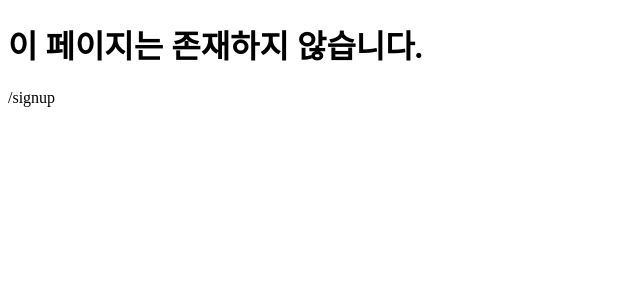
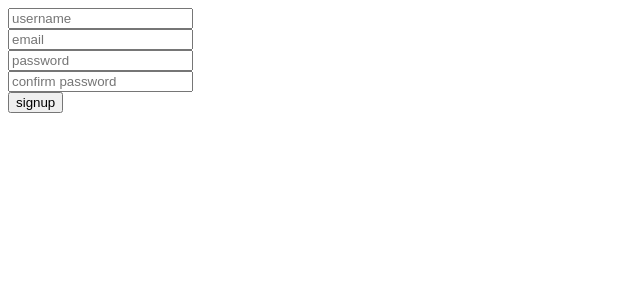
Before and after one commit to dnjscksdn98/Django-React-Myblog, a React (Create React App) app: page /signup in a window 1280 px wide. Shown: the top 300 px of the page, without its empty margins (0-640 px from the left). Built offline with nearby package versions, Linux system fonts and the light colour scheme.

Commit message:
upate : create homepage

```diff
--- a/package.json
+++ b/package.json
@@ -12,7 +12,9 @@
     "react-redux": "^7.2.0",
     "react-router-dom": "^5.1.2",
     "react-scripts": "3.4.0",
-    "redux": "^4.0.5"
+    "react-thunk": "^1.0.0",
+    "redux": "^4.0.5",
+    "redux-thunk": "^2.3.0"
   },
   "scripts": {
     "start": "react-scripts start",
--- a/src/components/Home.js
+++ b/src/components/Home.js
@@ -16,6 +16,9 @@ function Home(props) {
       ) : (
         <React.Fragment>
           <li>
+            <Link to="/profile">Profile</Link>
+          </li>
+          <li>
             <Link to="/login">Login</Link>
           </li>
           <li>
--- a/src/components/Login.js
+++ b/src/components/Login.js
@@ -11,13 +11,16 @@ function Login(props) {
           value={username}
           onChange={handleChange}
           placeholder="username"
+          autoComplete="off"
         />
+        <br />
         <input
           name="password"
           value={password}
           onChange={handleChange}
           placeholder="password"
         />
+        <br />
         <button type="submit">login</button>
       </form>
     </React.Fragment>
--- /dev/null
+++ b/src/components/Signup.js
@@ -0,0 +1,54 @@
+import React from "react";
+
+function Signup(props) {
+  const {
+    username,
+    email,
+    password1,
+    password2,
+    handleChange,
+    handleSubmit
+  } = props;
+
+  return (
+    <React.Fragment>
+      <form onSubmit={handleSubmit}>
+        <input
+          name="username"
+          value={username}
+          onChange={handleChange}
+          placeholder="username"
+          autoComplete="off"
+        />
+        <br />
+        <input
+          name="email"
+          value={email}
+          onChange={handleChange}
+          placeholder="email"
+          autoComplete="off"
+        />
+        <br />
+        <input
+          name="password1"
+          value={password1}
+          onChange={handleChange}
+          placeholder="password"
+          type="password"
+        />
+        <br />
+        <input
+          name="password2"
+          value={password2}
+          onChange={handleChange}
+          placeholder="confirm password"
+          type="password"
+        />
+        <br />
+        <button type="submit">signup</button>
+      </form>
+    </React.Fragment>
+  );
+}
+
+export default Signup;
--- /dev/null
+++ b/src/containers/SignupContainer.js
@@ -0,0 +1,43 @@
+import React, { useState } from "react";
+import { useDispatch } from "react-redux";
+
+import Signup from "../components/Signup";
+import signup from "../modules/auth";
+
+function SignupContainer() {
+  const [inputs, setInputs] = useState({
+    username: "",
+    email: "",
+    password1: "",
+    password2: ""
+  });
+  const { username, email, password1, password2 } = inputs;
+
+  const dispatch = useDispatch();
+
+  const handleChange = event => {
+    const { name, value } = event.target;
+    setInputs({
+      ...inputs,
+      [name]: value
+    });
+  };
+
+  const handleSubmit = event => {
+    event.preventDefault();
+    dispatch(signup(username, email, password1, password2));
+  };
+
+  return (
+    <Signup
+      username={username}
+      email={email}
+      password1={password1}
+      password2={password2}
+      handleChange={handleChange}
+      handleSubmit={handleSubmit}
+    />
+  );
+}
+
+export default SignupContainer;
--- a/src/index.js
+++ b/src/index.js
@@ -4,11 +4,14 @@ import App from "./App";
 import * as serviceWorker from "./serviceWorker";
 
 import { Provider } from "react-redux";
-import { createStore } from "redux";
+import { createStore, compose, applyMiddleware } from "redux";
+import thunk from "redux-thunk";
 
 import rootReducer from "./modules/index";
 
-const store = createStore(rootReducer);
+const composeEnhances = window.__REDUX_DEVTOOLS_EXTENSION_COMPOSE__ || compose;
+
+const store = createStore(rootReducer, composeEnhances(applyMiddleware(thunk)));
 
 ReactDOM.render(
   <Provider store={store}>
@@ -17,7 +20,4 @@ ReactDOM.render(
   document.getElementById("root")
 );
 
-// If you want your app to work offline and load faster, you can change
-// unregister() to register() below. Note this comes with some pitfalls.
-// Learn more about service workers: https://bit.ly/CRA-PWA
 serviceWorker.unregister();
--- a/src/routes.js
+++ b/src/routes.js
@@ -3,16 +3,17 @@ import { Route, Switch } from "react-router-dom";
 
 import HomeContainer from "./containers/HomeContainer";
 import LoginContainer from "./containers/LoginContainer";
+import SignupContainer from "./containers/SignupContainer";
 
 const BaseRouter = () => (
   <Switch>
     <Route exact path="/" component={HomeContainer} />
     <Route path="/login" component={LoginContainer} />
+    <Route path="/signup" component={SignupContainer} />
     <Route
       render={({ location }) => (
         <React.Fragment>
           <h1>이 페이지는 존재하지 않습니다.</h1>
-          <p>{location.pathname}</p>
         </React.Fragment>
       )}
     />
```
Also changed, not shown: 1 other file (tests, documents, lock files or other folders).
